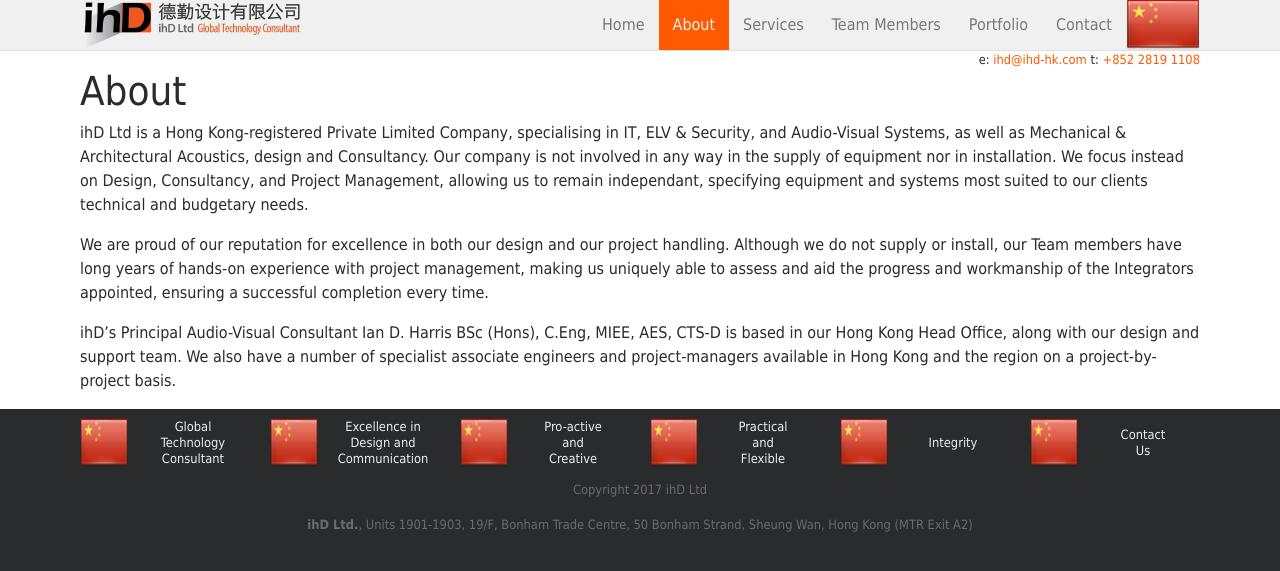
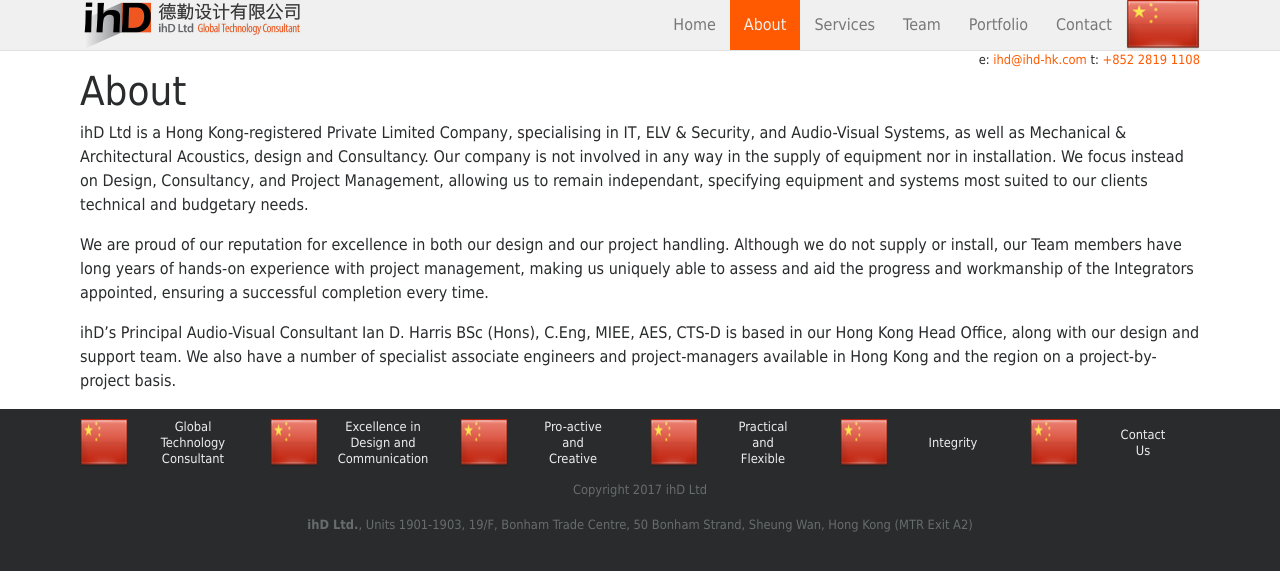
Before and after one commit to ihd-hk/ihd-hk.github.io, a Jekyll site: the page built from about.md, in a window 1280 px wide. Shown: the top 571 px of the page. Built offline with Jekyll 4.4.1, drawn with Linux system fonts in a browser that asks for light colours; nearby versions of some CDN libraries.

Commit message:
rKyPpS13 - Team Members > Team

```diff
--- a/_config.yml
+++ b/_config.yml
@@ -39,7 +39,7 @@
     url: '/about.html'
   - text: Services
     url: '/services.html'
-  - text: Team Members
+  - text: Team
     url: '/team.html'
   - text: Portfolio
     url: '/portfolio.html'
@@ -52,7 +52,7 @@
     url: '/ch/about.html'
   - text: Services
     url: '/ch/services.html'
-  - text: Team Members
+  - text: Team
     url: '/ch/team.html'
   - text: Portfolio
     url: '/ch/portfolio.html'
```
